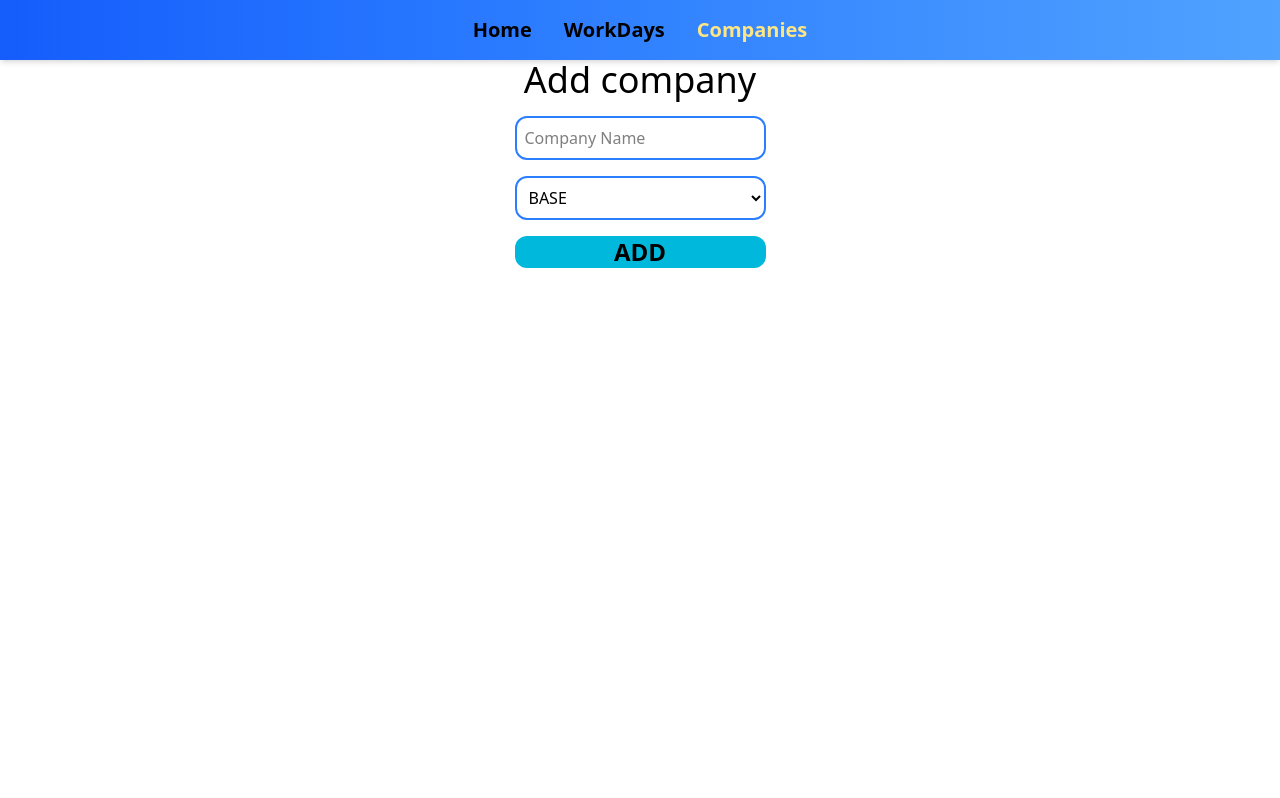
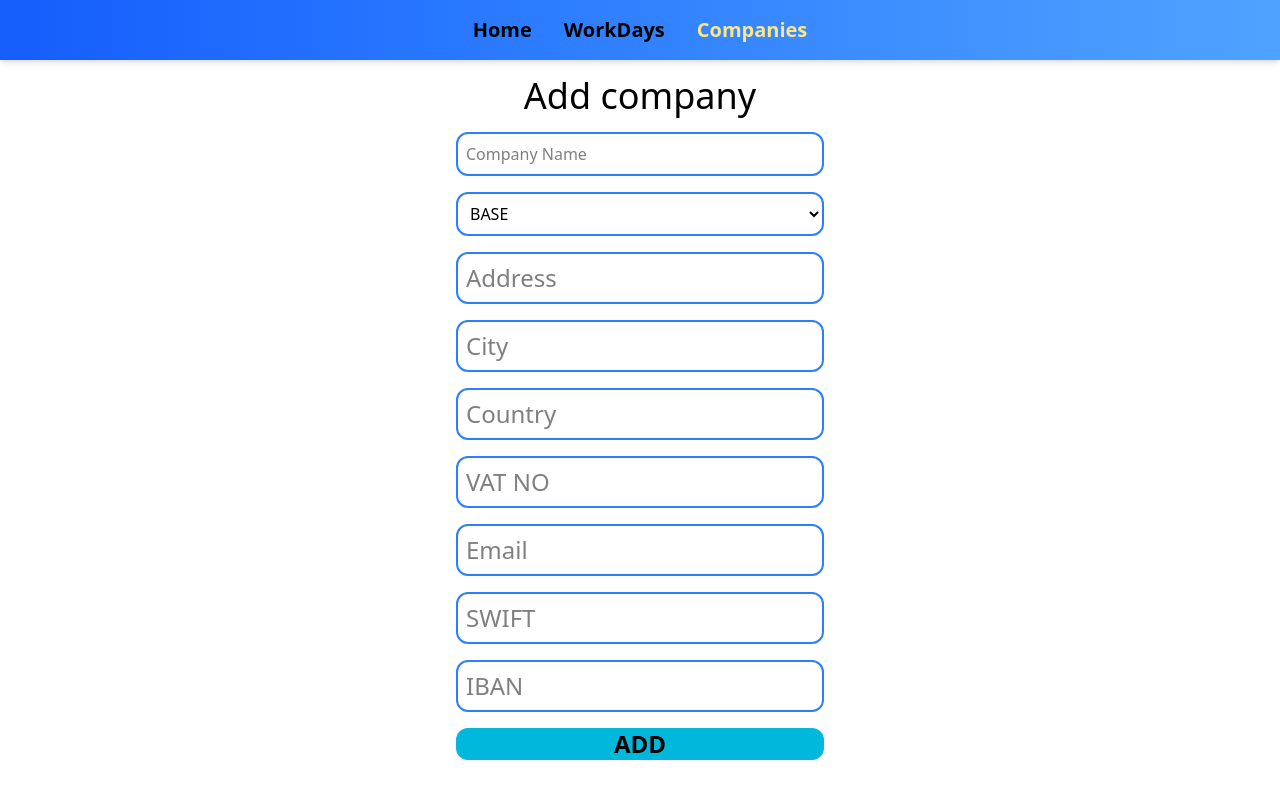
Before and after one commit to milemik/work-day-client, a React (Vite) app: page /companies/add in a window 1280 px wide. Built offline with nearby package versions, Linux system fonts and the light colour scheme.

Commit message:
Updated add company page form
Updated add company with new fields required from backend. Added logic to handle errors from backend

```diff
--- /dev/null
+++ b/src/components/FormError.jsx
@@ -0,0 +1,8 @@
+export default function FormError({ error }) {
+    console.log("FORM" + error);
+    return (
+        <div className="text-red-500 font-bold text-xl">
+            {error}
+        </div>
+    );
+}
--- a/src/pages/AddCompanyPage.jsx
+++ b/src/pages/AddCompanyPage.jsx
@@ -1,17 +1,32 @@
-import { Form, redirect } from "react-router";
+import { Form, redirect, useNavigation, useActionData } from "react-router";
+import FormError from "../components/FormError";
 
 
 export default function AddCompanyPage() {
+    const navigation = useNavigation();
+    const actionData = useActionData();
+
+    const isSubmitting = navigation.state === "submitting";
+
+    console.log(actionData);
     return (
-        <div className="justify-items-center grid gap-4">
+        <div className="justify-items-center grid gap-4 pt-4">
             <h1 className="text-4xl">Add company</h1>
+            {actionData?.error && <FormError error={actionData.error} />}
             <Form method="post" className="grid gap-4">
                 <input className="rounded-xl border-2 border-blue-500 p-2" name="name" id="name" placeholder="Company Name" type="text" required/>
                 <select className="rounded-xl border-2 border-blue-500 p-2" id="type" name="type" required>
                     <option className="font-bold" value="BASE">BASE</option>
                     <option className="font-bold" value="PARTNER">PARTNER</option>
                 </select>
-                <input className="bg-cyan-500 rounded-xl font-bold text-2xl" type="submit" value="ADD" />
+                <input name="address" type="text" placeholder="Address" className="border-2 border-blue-500 rounded-xl p-2 text-2xl" required/>
+                <input name="city" type="text" placeholder="City" className="border-2 border-blue-500 rounded-xl p-2 text-2xl" required/>
+                <input name="country" type="text" placeholder="Country" className="border-2 border-blue-500 rounded-xl p-2 text-2xl" required/>
+                <input name="vat_number" type="text" placeholder="VAT NO" className="border-2 border-blue-500 rounded-xl p-2 text-2xl" required/>
+                <input name="email" type="email" placeholder="Email" className="border-2 border-blue-500 rounded-xl p-2 text-2xl" />
+                <input name="swift" type="text" placeholder="SWIFT" className="border-2 border-blue-500 rounded-xl p-2 text-2xl" />
+                <input name="iban" type="text" placeholder="IBAN" className="border-2 border-blue-500 rounded-xl p-2 text-2xl" />
+                <input className="bg-cyan-500 rounded-xl font-bold text-2xl" type="submit" value={isSubmitting ? "Submiting.." :"ADD"} />
             </Form>
         </div>
     )
@@ -22,9 +37,16 @@ export async function AddCompany({ request, params }) {
     const data = await request.formData();
 
     const reqData = {
-        name: data.get("name"),
-        type: data.get("type")
-    }
+            "name": data.get("name"),
+            "type": data.get("type"),
+            "address": data.get("address"),
+            "city": data.get("city"),
+            "country": data.get("country"),
+            "vat_number": data.get("vat_number"),
+            "email": data.get("email"),
+            "swift": data.get("swift"),
+            "iban": data.get("iban")
+        }
     try {
         const response = await fetch("http://localhost:8000/api/companies/add/",
             {
@@ -33,8 +55,9 @@ export async function AddCompany({ request, params }) {
                 body: JSON.stringify(reqData)
             })
         if (!response.ok) {
-            const resData = response.json();
-            return { "error": resData }
+            const resData = await response.json();
+            // return { "error": resData }
+            return new Response(JSON.stringify(resData), {status: 400, headers: {"Content-Type": "application/json"}})
         }
         return redirect("/companies")
     } catch {
```
